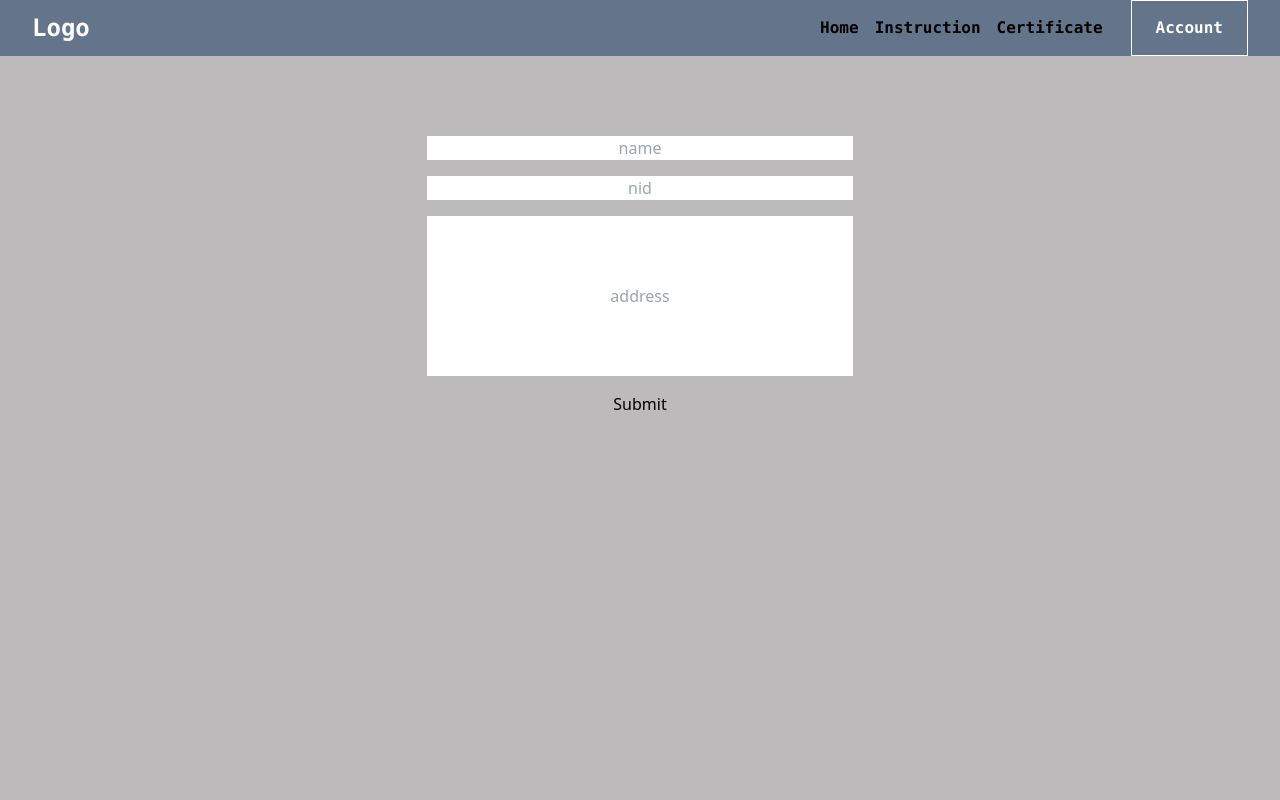
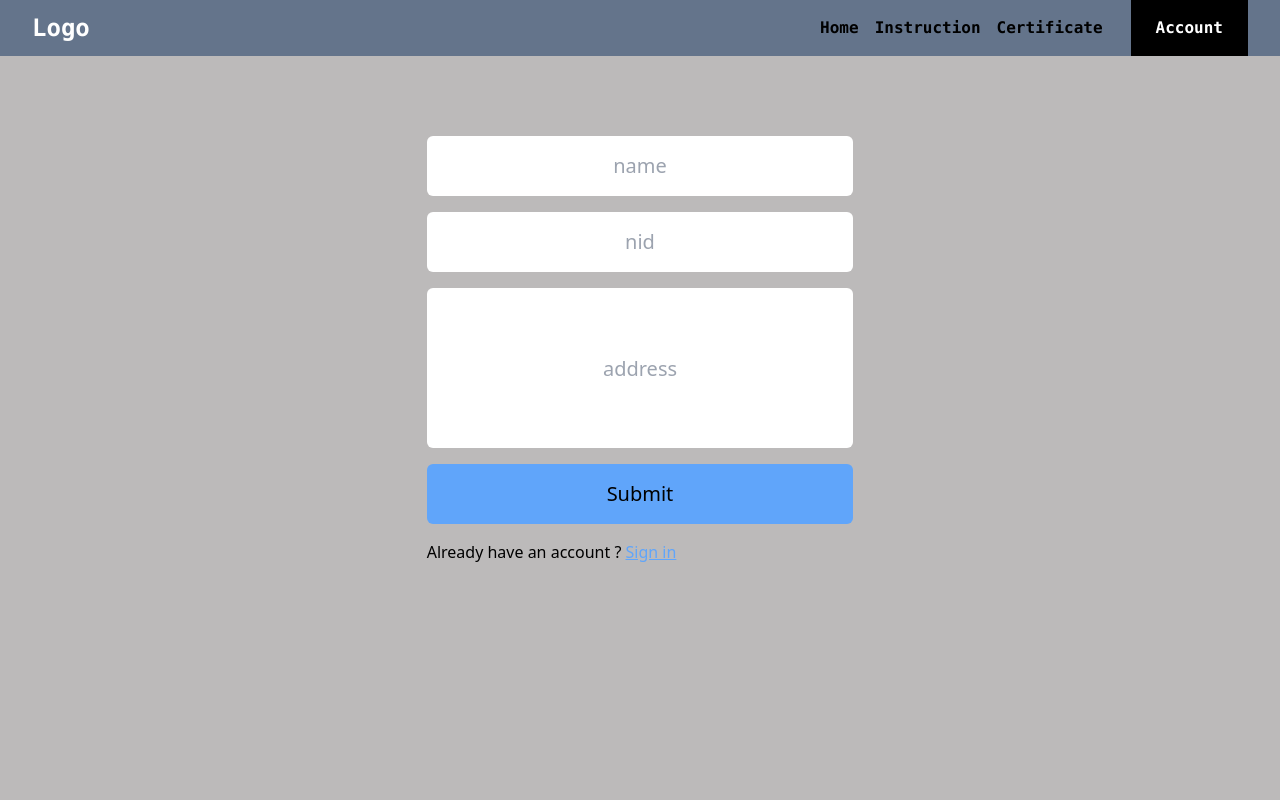
Before and after one commit to KaziMuktadirAhmed/VMS-frontend, a React (Vite) app: page /auth in a window 1280 px wide. Shown: the top 800 px of the page. Built offline with nearby package versions, Linux system fonts and the light colour scheme.

Commit message:
adds register and login page

```diff
--- a/src/components/CardLayout/CradLayout.jsx
+++ b/src/components/CardLayout/CradLayout.jsx
@@ -2,7 +2,7 @@ export default function CradLayout({ children }) {
   return (
     <div
       id="card"
-      className="relative flex flex-col items-center justify-center p-10 border-2 border-black shadow-2xl top-1/2 left-1/2 w-fit rounded-2xl"
+      className="relative flex flex-col items-center justify-center p-10 border-2 border-black shadow-2xl w-fit rounded-2xl"
     >
       <h1>StartCradLayout</h1>
       {children}
--- a/src/components/header/header.jsx
+++ b/src/components/header/header.jsx
@@ -1,7 +1,9 @@
-import { Link } from "react-router-dom";
+import { Link, useLocation } from "react-router-dom";
 import HeaderMenu from "../header-menu/HeaderMenu";
 
 export default function Header() {
+  const location = useLocation();
+
   return (
     <header className="flex flex-row items-center justify-between w-full pl-8 pr-8 h-14 bg-slate-500">
       <Link to="/" className="font-mono text-2xl font-semibold text-white">
@@ -11,9 +13,13 @@ export default function Header() {
         <HeaderMenu />
         <Link
           to="/auth"
-          className="flex flex-row items-center h-full pl-6 pr-6 border border-white hover:border-black hover:bg-black"
+          className={`flex flex-row items-center h-full pl-6 pr-6 border  hover:border-black hover:bg-black ${
+            location.pathname === "/auth"
+              ? "bg-black border-black"
+              : "border-white"
+          }`}
         >
-          <p className="font-mono font-semibold text-center text-white">
+          <p className={`font-mono font-semibold text-center text-white`}>
             Account
           </p>
         </Link>
--- /dev/null
+++ b/src/components/login/Login.jsx
@@ -0,0 +1,41 @@
+export default function Login({ toggle }) {
+  function onSubmitHandler() {
+    console.log("doing something");
+  }
+  return (
+    <form className="flex flex-col w-1/3 gap-4">
+      <input
+        type="text"
+        placeholder="nid"
+        className="p-4 text-xl text-center rounded-md focus:outline-none"
+      />
+      <input
+        type="text"
+        placeholder="password"
+        className="p-4 text-xl text-center rounded-md focus:outline-none"
+      />
+      <button
+        type="submit"
+        className="inline-block p-4 text-xl bg-blue-400 rounded-md hover:bg-blue-700 hover:text-white"
+        onClick={(event) => {
+          event.preventDefault();
+          onSubmitHandler();
+        }}
+      >
+        Submit
+      </button>
+      <span>
+        {"Don't have an account ? "}
+        <button
+          className="text-blue-400 underline"
+          onClick={(event) => {
+            event.preventDefault();
+            toggle((prev) => !prev);
+          }}
+        >
+          Create an account
+        </button>
+      </span>
+    </form>
+  );
+}
--- /dev/null
+++ b/src/components/register/Register.jsx
@@ -0,0 +1,46 @@
+export default function Register({ toggle }) {
+  function onSubmitHandler() {
+    console.log("doing something");
+  }
+  return (
+    <form className="flex flex-col w-1/3 gap-4">
+      <input
+        type="text"
+        placeholder="name"
+        className="p-4 text-xl text-center rounded-md focus:outline-none"
+      />
+      <input
+        type="text"
+        placeholder="nid"
+        className="p-4 text-xl text-center rounded-md focus:outline-none"
+      />
+      <input
+        type="text"
+        placeholder="address"
+        className="h-40 p-4 text-xl text-center rounded-md focus:outline-none"
+      />
+      <button
+        type="submit"
+        className="inline-block p-4 text-xl bg-blue-400 rounded-md hover:bg-blue-700 hover:text-white"
+        onClick={(event) => {
+          event.preventDefault();
+          onSubmitHandler();
+        }}
+      >
+        Submit
+      </button>
+      <span>
+        {"Already have an account ? "}
+        <button
+          className="text-blue-400 underline"
+          onClick={(event) => {
+            event.preventDefault();
+            toggle((prev) => !prev);
+          }}
+        >
+          Sign in
+        </button>
+      </span>
+    </form>
+  );
+}
--- a/src/pages/auth/auth.jsx
+++ b/src/pages/auth/auth.jsx
@@ -1,37 +1,16 @@
+import { useState } from "react";
+import Login from "../../components/login/Login";
+import Register from "../../components/register/Register";
+
 export default function Auth() {
-  function onSubmitHandler() {
-    console.log("plese do something");
-  }
-
+  const [hasAccount, setHasAccount] = useState(false);
   return (
     <div className="flex flex-row justify-center h-full mt-20">
-      <form action="" className="flex flex-col w-1/3 gap-4">
-        <input
-          type="text"
-          placeholder="name"
-          className="text-center focus:outline-none"
-        />
-        <input
-          type="text"
-          placeholder="nid"
-          className="text-center focus:outline-none"
-        />
-        <input
-          type="text"
-          placeholder="address"
-          className="h-40 text-center focus:outline-none"
-        />
-        <button
-          type="submit"
-          className=""
-          onClick={(event) => {
-            event.preventDefault();
-            onSubmitHandler();
-          }}
-        >
-          Submit
-        </button>
-      </form>
+      {hasAccount ? (
+        <Login toggle={setHasAccount} />
+      ) : (
+        <Register toggle={setHasAccount} />
+      )}
     </div>
   );
 }
--- a/src/pages/certificate/certificate.jsx
+++ b/src/pages/certificate/certificate.jsx
@@ -1,3 +1,8 @@
 export default function Certificate() {
-  return <div>certificate</div>;
+  return (
+    <div>
+      <h1>Certificates oh something</h1>
+      <p>certificate</p>
+    </div>
+  );
 }
```
